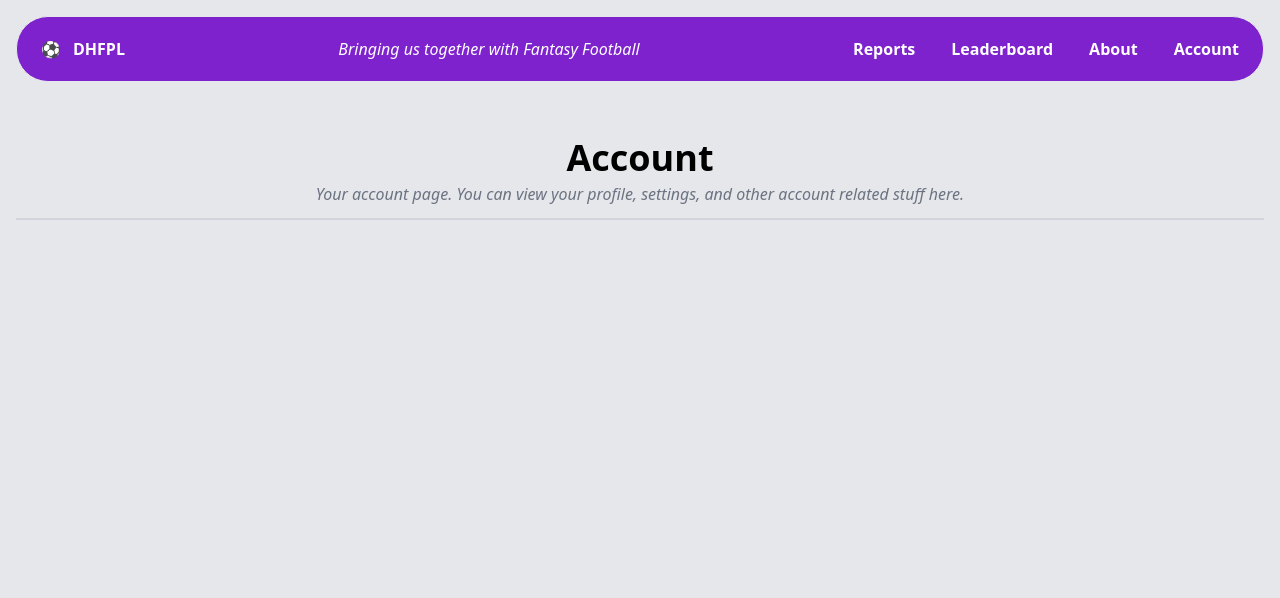
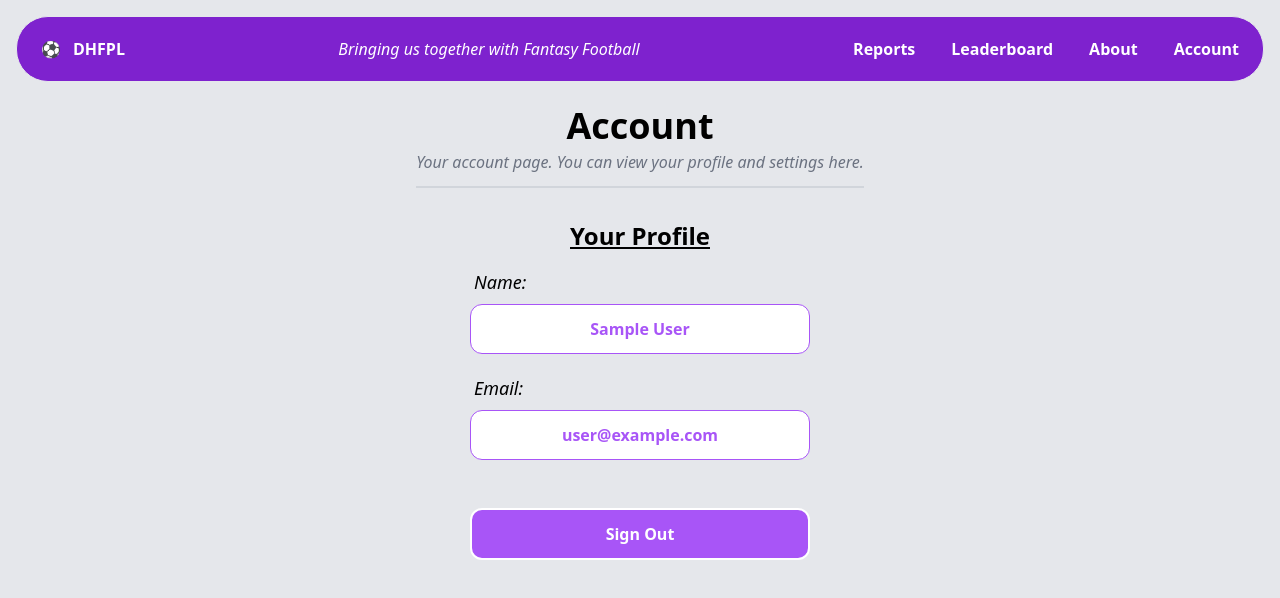
Before and after one commit to sayglenn/fpl-project, a Next.js app: page /account in a window 1280 px wide. Shown: the top 598 px of the page. Built offline with nearby package versions, Linux system fonts and the light colour scheme; no server answers; sample sign-in values are in the browser's storage.

Commit message:
added signin / signout logic

```diff
--- a/auth.ts
+++ b/auth.ts
@@ -6,28 +6,25 @@ import { db } from "@/src/drizzle/schema";
 import { ZodError } from "zod";
 import { getUserFromDb } from "@/src/lib/utils";
 import type { Provider } from "next-auth/providers"
-// import bcrypt from "bcrypt";
-
 const bcrypt = require('bcrypt');
 
 const providers: Provider[] = [
   Credentials({
     credentials: {
-      email: { label: "Email", type: "email", placeholder: "jsmith"},
+      email: { label: "Email", type: "email"},
       password: { label: "Password", type: "password"},
     },
     authorize: async (credentials) => {
       try {
         let user = null;
         const { email, password } = signInSchema.parse(credentials);
-        const pwHash = await bcrypt.hash(password, 10);
         user = await getUserFromDb(email);
 
         if (!user) {
           throw new Error("User not found.")
         }
 
-        const isPasswordValid = await bcrypt.compare(pwHash, user.password);
+        const isPasswordValid = await bcrypt.compare(password, user.password);
         if (!isPasswordValid) {
           throw new Error("Invalid credentials.");
         }
@@ -43,19 +40,13 @@ const providers: Provider[] = [
   }),
 ]
 
-export const providerMap = providers.map((provider) => {
-  if (typeof provider === "function") {
-    const providerData = provider()
-    return { id: providerData.id, name: providerData.name }
-  } else {
-    return { id: provider.id, name: provider.name }
-  }
-});
-
 export const { handlers, signIn, signOut, auth } = NextAuth({
   adapter: DrizzleAdapter(db),
   providers,
   pages: {
     signIn: "/account/login",
+  },
+  session: {
+    strategy: "jwt",
   }
 })
--- a/src/app/account/login/page.tsx
+++ b/src/app/account/login/page.tsx
@@ -1,13 +1,14 @@
 "use client";
 
-import { redirect } from "next/navigation";
-import { signIn, auth, providerMap } from "@/auth";
-import { AuthError } from "next-auth";
-import { useForm } from "react-hook-form";
+import { FieldValues, useForm } from "react-hook-form";
 import Link from "next/link";
-import { loginSubmit } from "@/src/lib/forms";
+import { useRouter } from "next/navigation";
+import { useState, useEffect } from "react";
+import { authenticate } from "@/src/lib/forms";
+import { Spinner } from "@/src/components/ui/Spinner";
 
 export default function Page() {
+  const router = useRouter();
   const {
     register,
     handleSubmit,
@@ -18,8 +19,24 @@ export default function Page() {
     reValidateMode: "onSubmit",
   });
 
+  const [loaded, setLoaded] = useState(false);
+  const [submitting, setSubmitting] = useState(false);
+
   const emailValue = watch("email", "");
   const passwordValue = watch("password", "");
+
+  const loginUser = async (data: FieldValues) => {
+    setSubmitting(true);
+    try {
+      await authenticate(data);
+      reset();
+      router.push("/account");
+    } catch (error) {
+      setSubmitting(false);
+    }
+  };
+
+  useEffect(() => setLoaded(true), []);
 
   const fieldClass =
     "w-full p-3 border border-gray-300 placeholder:font-[300] placeholder:text-[15px]";
@@ -31,21 +48,22 @@ export default function Page() {
     <>
       <div className="flex flex-col items-center mt-6">
         <div className="p-3 border-b-2 border-gray-300 flex flex-col items-center">
-          <p className="text-4xl font-bold mb-1">Sign In</p>
-          <p className="text-center italic text-md transform text-gray-500">
+          <p
+            className={`text-center text-4xl font-bold transition-all duration-1000 mb-1 ${
+              loaded ? "translate-y-0 opacity-100" : "translate-y-5 opacity-0"
+            }`}
+          >
+            Sign In
+          </p>
+          <p
+            className={`text-center italic text-md transform text-gray-500 transition-all delay-200 duration-1000 ${
+              loaded ? "translate-y-0 opacity-100" : "translate-y-5 opacity-0"
+            }`}
+          >
             Log in to your account.
           </p>
         </div>
-        <form
-          // action={async (formData) => {
-          //   "use server";
-          //   await signIn("credentials", formData);
-          // }}
-          onSubmit={handleSubmit(async (data) => {
-            console.log(data);
-          })}
-          className="p-3 w-[400px]"
-        >
+        <form onSubmit={handleSubmit(loginUser)} className="p-3 w-[400px]">
           <div className="relative mt-3">
             <input
               {...register("email", {
@@ -101,8 +119,13 @@ export default function Page() {
               <p className={errorClass}>{errors.password.message as string}</p>
             )}
           </div>
-          <button className="mt-5 w-full border-[3px] border-purple-500 py-3 text-white bg-purple-500 rounded-xl font-bold hover:bg-white hover:text-purple-500">
-            Sign In
+          <button
+            disabled={submitting}
+            className={`mt-5 w-full border-[3px] border-purple-500 text-white bg-purple-500 rounded-xl font-bold hover:bg-white hover:text-purple-500 ${
+              submitting ? "py-0" : "py-3"
+            }`}
+          >
+            {submitting ? <Spinner /> : "Sign In"}
           </button>
         </form>
         <p className="italic text-gray-400">
--- a/src/app/account/page.tsx
+++ b/src/app/account/page.tsx
@@ -1,21 +1,48 @@
-import { auth } from "@/auth";
+import { auth, signOut } from "@/auth";
 import { redirect } from "next/navigation";
+import AccountHeader from "@/src/components/account/Header";
 
 export default async function Page() {
   const session = await auth();
 
   if (!session) {
+    console.log(session);
     redirect("/account/login");
   }
 
   return (
     <>
-      <div className="flex flex-col items-center mt-14 border-b-2 border-gray-300 pb-3">
-        <p className="text-4xl font-bold text-center mb-1">Account</p>
-        <p className="text-center italic text-md transform text-gray-500">
-          Your account page. You can view your profile, settings, and other
-          account related stuff here.
-        </p>
+      <div className="flex flex-col items-center">
+        <AccountHeader />
+        <div className="flex flex-col mt-8 w-[340px]">
+          <p className="text-2xl font-bold underline mb-4 self-center">
+            Your Profile
+          </p>
+          <div className="flex flex-col gap-2">
+            <p className="text-lg italic ml-1">Name:</p>
+            <div className="w-full bg-white text-purple-500 border border-purple-500 text-center font-bold py-3 rounded-xl">
+              <p>{session.user?.name}</p>
+            </div>
+            <p className="text-lg italic mt-3 ml-1">Email:</p>
+            <div className="w-full bg-white text-purple-500 border border-purple-500 text-center font-bold py-3 rounded-xl">
+              <p>{session.user?.email}</p>
+            </div>
+          </div>
+          <form
+            className="mt-12"
+            action={async () => {
+              "use server";
+              await signOut();
+            }}
+          >
+            <button
+              className="font-bold border-2 bg-purple-500 text-white border-white w-full py-3 rounded-xl transition duration-300
+                hover:bg-white hover:text-purple-500 hover:border-purple-500 hover:-translate-y-1 hover:shadow-2xl"
+            >
+              Sign Out
+            </button>
+          </form>
+        </div>
       </div>
     </>
   );
--- a/src/app/api/register/route.ts
+++ b/src/app/api/register/route.ts
@@ -21,7 +21,9 @@ export async function POST(request : NextRequest) {
     name: name,
     email: email,
     password: hashed,
-    role: 'user',
+    emailVerified: new Date(),
+    image: "",
+    role: 'guest',
   });
 
   return NextResponse.json(user);
--- /dev/null
+++ b/src/components/account/Header.tsx
@@ -0,0 +1,29 @@
+"use client";
+
+import { useState, useEffect } from "react";
+
+export default function AccountHeader() {
+  const [loaded, setLoaded] = useState(false);
+  useEffect(() => setLoaded(true), []);
+
+  return (
+    <>
+      <div className="flex flex-col items-center mt-6 border-b-2 border-gray-300 pb-3">
+        <p
+          className={`text-center text-4xl font-bold transition-all duration-1000 mb-1 ${
+            loaded ? "translate-y-0 opacity-100" : "translate-y-5 opacity-0"
+          }`}
+        >
+          Account
+        </p>
+        <p
+          className={`text-center italic text-md transform text-gray-500 transition-all delay-200 duration-1000 ${
+            loaded ? "translate-y-0 opacity-100" : "translate-y-5 opacity-0"
+          }`}
+        >
+          Your account page. You can view your profile and settings here.
+        </p>
+      </div>
+    </>
+  );
+}
--- a/src/components/account/signup/SignUpComplete.tsx
+++ b/src/components/account/signup/SignUpComplete.tsx
@@ -8,6 +8,7 @@ import {
   AlertDialogTitle,
   AlertDialogTrigger,
 } from "@/src/components/ui/alert-dialog";
+import Link from "next/link";
 
 export default function SignUpComplete({
   isDialogOpen,
@@ -30,9 +31,11 @@ export default function SignUpComplete({
             </AlertDialogDescription>
           </AlertDialogHeader>
           <AlertDialogFooter>
-            <AlertDialogAction className="bg-white text-purple-600">
-              Continue
-            </AlertDialogAction>
+            <Link href="/account/login">
+              <AlertDialogAction className="bg-white text-purple-600">
+                Continue
+              </AlertDialogAction>
+            </Link>
           </AlertDialogFooter>
         </AlertDialogContent>
       </AlertDialog>
--- a/src/drizzle/schema.ts
+++ b/src/drizzle/schema.ts
@@ -14,7 +14,7 @@ import {
 } from 'drizzle-orm/pg-core';
 
 export const reportEnum = pgEnum('type', ['gw', 'dd', 'ff']);
-export const userEnum = pgEnum('role', ['admin', 'user']);
+export const userEnum = pgEnum('role', ['admin', 'guest']);
 
 export const reports = pgTable('report', {
   id: text('id').primaryKey(),
@@ -29,6 +29,8 @@ export const users = pgTable('user', {
   name: text('name').notNull(),
   email: text('email').notNull(),
   password: text('password').notNull(),
+  emailVerified: timestamp("emailVerified", { mode: "date" }),
+  image: text("image"),
   role: userEnum('role').notNull(),
 });
 
--- a/src/lib/forms.ts
+++ b/src/lib/forms.ts
@@ -1,14 +1,12 @@
 "use server";
 
-import { SubmitHandler } from "react-hook-form";
+import { FieldValues } from "react-hook-form";
+import { signIn, signOut } from "@/auth";
 
-type FormValues = {
-  name: string,
-  email: string,
-  password: string,
-}
-
-export const loginSubmit: SubmitHandler<FormValues> = async (data) => {
+export const authenticate = async (data: FieldValues) => {
   "use server";
-  console.log(data);
+  await signIn("credentials", {
+    ...data,
+    redirect: false,
+  });
 };
```
